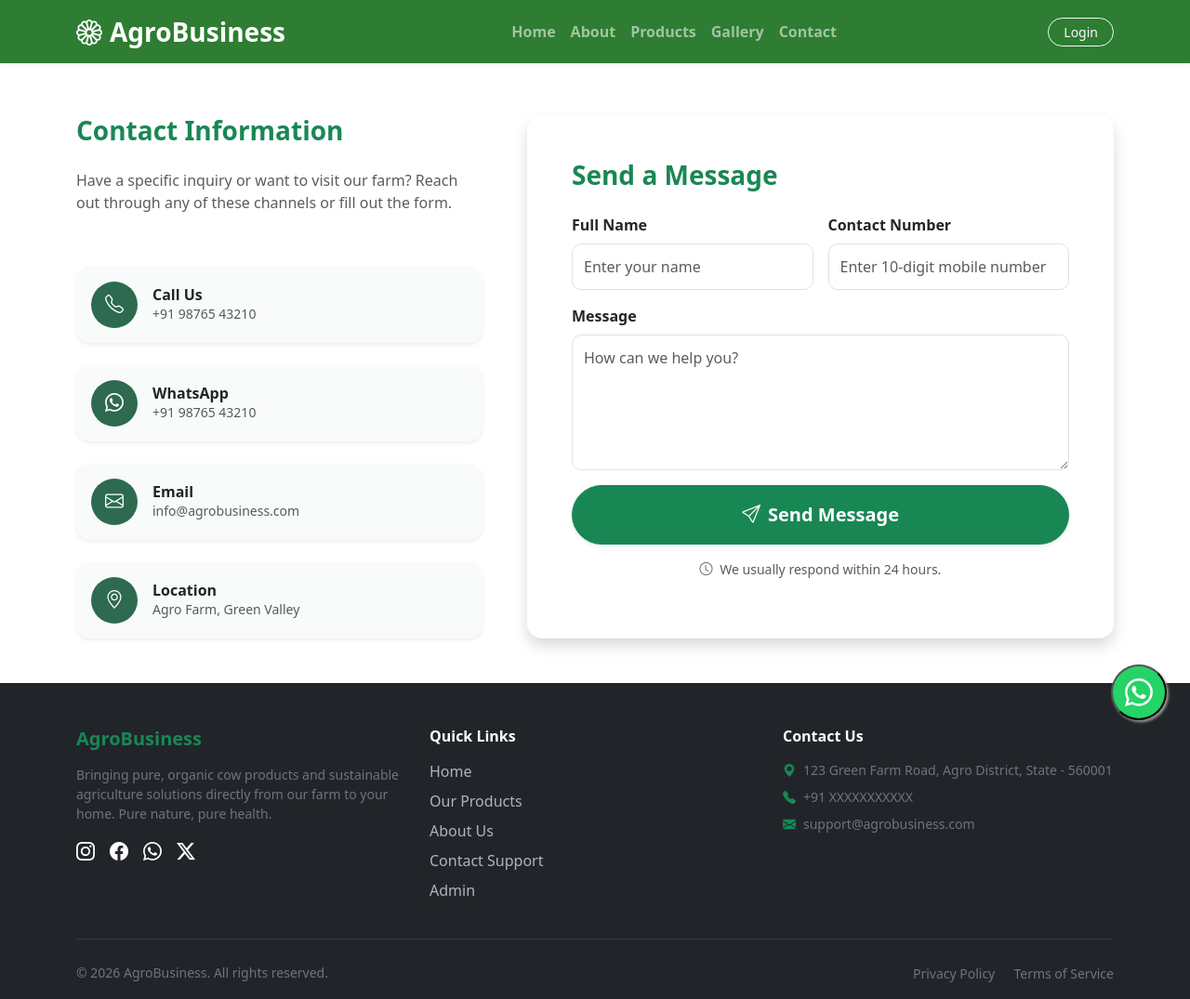
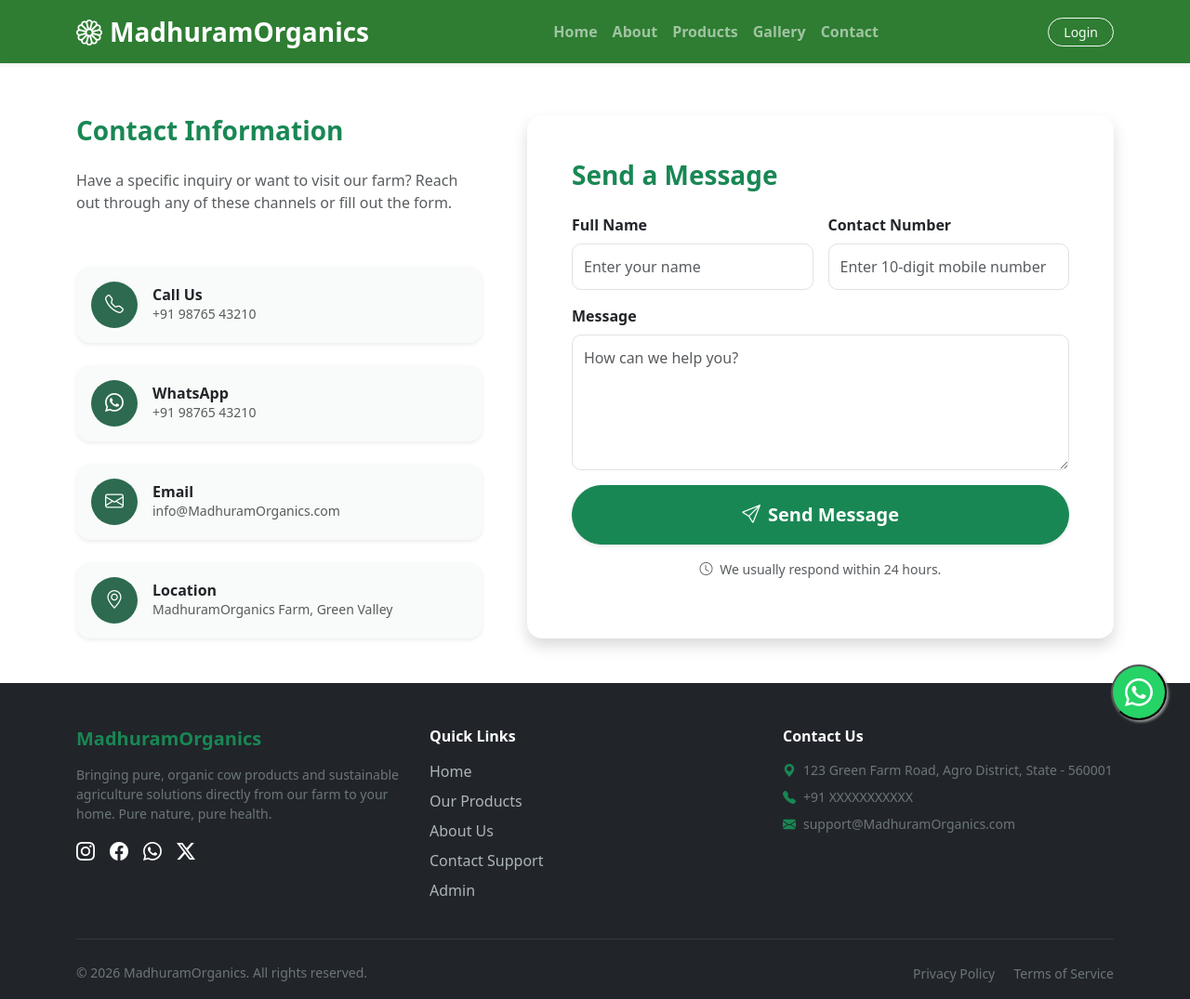
Before and after one commit to MayurChandora/MadhuramOrganics, a Django app: page /contact/ in a window 1280 px wide. Shown: the whole page at 93% size. Run offline with Django 5.2, Linux system fonts and the light colour scheme.

Commit message:
minor changes

```diff
--- a/MadhuramOrganics/asgi.py
+++ b/MadhuramOrganics/asgi.py
@@ -1,5 +1,5 @@
 """
-ASGI config for madhuramagro_site project.
+ASGI config for MadhuramOrganics project.
 
 It exposes the ASGI callable as a module-level variable named ``application``.
 
--- a/MadhuramOrganics/settings.py
+++ b/MadhuramOrganics/settings.py
@@ -1,5 +1,5 @@
 """
-Django settings for madhuramagro_site project.
+Django settings for MadhuramOrganics project.
 
 Generated by 'django-admin startproject' using Django 5.2.7.
 
--- a/MadhuramOrganics/urls.py
+++ b/MadhuramOrganics/urls.py
@@ -1,5 +1,5 @@
 """
-URL configuration for madhuramagro_site project.
+URL configuration for MadhuramOrganics project.
 
 The `urlpatterns` list routes URLs to views. For more information please see:
     https://docs.djangoproject.com/en/5.2/topics/http/urls/
--- a/MadhuramOrganics/wsgi.py
+++ b/MadhuramOrganics/wsgi.py
@@ -1,5 +1,5 @@
 """
-WSGI config for madhuramagro_site project.
+WSGI config for MadhuramOrganics project.
 
 It exposes the WSGI callable as a module-level variable named ``application``.
 
--- a/main/admin.py
+++ b/main/admin.py
@@ -2,10 +2,6 @@
 # from .models import Product, GalleryImage,ProductImage
 # from django.contrib.auth.models import Group
 # admin.site.unregister(Group)
-
-# admin.site.site_header = "AgroBusiness Dashboard"
-# admin.site.site_title = "AgroBusiness Admin"
-# admin.site.index_title = "Manage Products & Gallery"
 
 
 # class ProductImageInline(admin.TabularInline):
--- a/main/static/js/main.js
+++ b/main/static/js/main.js
@@ -36,13 +36,13 @@ function openWhatsAppWithMessage(message) {
 
 //  3) Home Page Button: Direct WhatsApp Chat
 function homeWhatsApp() {
-  const message = "Hello AgroBusiness! I want to place an order. Please share details.";
+  const message = "Hello MadhuramOrganics! I want to place an order. Please share details.";
   openWhatsAppWithMessage(message);
 }
 
 //  4) Product Page Button: Product-specific WhatsApp Message
 function orderWhatsApp(productName) {
-  const message = `Hello AgroBusiness! I'm interested in buying "${productName}". Please share more details.`;
+  const message = `Hello MadhuramOrganics! I'm interested in buying "${productName}". Please share more details.`;
   openWhatsAppWithMessage(message);
 }
 
@@ -68,7 +68,7 @@ function sendToWhatsApp(event) {
   }
 
   let finalMessage =
-    `Hello AgroBusiness!%0A` +
+    `Hello MadhuramOrganics!%0A` +
     `Name: ${name}%0A` +
     `Contact: ${phone}%0A` +
     `Message: ${message}`;
--- a/main/templates/about.html
+++ b/main/templates/about.html
@@ -1,7 +1,7 @@
 
 {% extends "base.html" %}
 {% load static %}
-{% block title %}About Us | AgroBusiness{% endblock %}
+{% block title %}About Us | MadhuramOrganics{% endblock %}
 
 {% block content %}
 
@@ -81,8 +81,8 @@
             </div>
             <div class="col-lg-6">
                 <span class="badge badge-agro mb-3">Our Roots</span>
-                <h2 class="section-title">The Story of AgroBusiness</h2>
-                <p class="text-muted">Founded in the heart of the countryside, AgroBusiness started as a small family farm with just three cows and a commitment to chemical-free agriculture. We believed that the health of our community depended on the purity of what they consume.</p>
+                <h2 class="section-title">The Story of MadhuramOrganics</h2>
+                <p class="text-muted">Founded in the heart of the countryside, MadhuramOrganics started as a small family farm with just three cows and a commitment to chemical-free agriculture. We believed that the health of our community depended on the purity of what they consume.</p>
                 <p class="text-muted">Today, we have grown into a leading provider of organic cow products and sustainable farming solutions, yet our core values remain the same: Respect for nature, ethical treatment of cattle, and uncompromised quality for our customers.</p>
                 <div class="row mt-4">
                     <div class="col-6">
--- a/main/templates/base.html
+++ b/main/templates/base.html
@@ -4,7 +4,7 @@
 <head>
     <meta charset="UTF-8">
     <meta name="viewport" content="width=device-width, initial-scale=1.0">
-    <title>{% block title %}AgroBusiness{% endblock %}</title>
+    <title>{% block title %}MadhuramOrganics{% endblock %}</title>
 
     <link href="https://cdn.jsdelivr.net/npm/bootstrap@5.3.0/dist/css/bootstrap.min.css" rel="stylesheet">
 
@@ -103,7 +103,7 @@ a, button{
     <nav class="navbar navbar-expand-lg navbar-dark bg-agro fixed-top shadow-sm">
         <div class="container">
             <a class="navbar-brand fw-bold fs-3" href="/">
-                <i class="bi bi-flower1 me-2"></i>AgroBusiness
+                <i class="bi bi-flower1 me-2"></i>MadhuramOrganics
             </a>
             <button class="navbar-toggler" type="button" data-bs-toggle="collapse" data-bs-target="#navbarNav" aria-controls="navbarNav" aria-expanded="false" aria-label="Toggle navigation">
                 <span class="navbar-toggler-icon"></span>
@@ -147,7 +147,7 @@ a, button{
         <div class="container">
             <div class="row g-4">
                 <div class="col-lg-4 col-md-6">
-                    <h4 class="h5 fw-bold mb-3 text-success">AgroBusiness</h4>
+                    <h4 class="h5 fw-bold mb-3 text-success">MadhuramOrganics</h4>
                     <p class="small text-secondary">
                         Bringing pure, organic cow products and sustainable agriculture solutions directly from our farm to your home. Pure nature, pure health.
                     </p>
@@ -184,7 +184,7 @@ a, button{
                         </li>
                         <li class="mb-2 d-flex align-items-center">
                             <i class="bi bi-envelope-fill text-success me-2"></i>
-                            support@agrobusiness.com
+                            support@MadhuramOrganics.com
                         </li>
                     </ul>
                 </div>
@@ -194,7 +194,7 @@ a, button{
 
             <div class="row align-items-center">
                 <div class="col-md-6 text-center text-md-start">
-                    <p class="small text-secondary mb-0">&copy; {% now "Y" %} AgroBusiness. All rights reserved.</p>
+                    <p class="small text-secondary mb-0">&copy; {% now "Y" %} MadhuramOrganics. All rights reserved.</p>
                 </div>
                 <div class="col-md-6 text-center text-md-end">
                     <a href="#" class="text-secondary small text-decoration-none me-3">Privacy Policy</a>
--- a/main/templates/contact.html
+++ b/main/templates/contact.html
@@ -1,7 +1,7 @@
 {% extends "base.html" %}
 {% load static %}
 
-{% block title %}Contact Us | AgroBusiness{% endblock %}
+{% block title %}Contact Us | MadhuramOrganics{% endblock %}
 
 {% block content %}
 
@@ -108,7 +108,7 @@
                                     <div class="icon-circle mb-0 me-3"><i class="bi bi-envelope"></i></div>
                                     <div>
                                         <h6 class="fw-bold mb-0">Email</h6>
-                                        <p class="small text-muted mb-0">info@agrobusiness.com</p>
+                                        <p class="small text-muted mb-0">info@MadhuramOrganics.com</p>
                                     </div>
                                 </div>
                             </div>
@@ -119,7 +119,7 @@
                                     <div class="icon-circle mb-0 me-3"><i class="bi bi-geo-alt"></i></div>
                                     <div>
                                         <h6 class="fw-bold mb-0">Location</h6>
-                                        <p class="small text-muted mb-0">Agro Farm, Green Valley</p>
+                                        <p class="small text-muted mb-0">MadhuramOrganics Farm, Green Valley</p>
                                     </div>
                                 </div>
                             </div>
--- a/main/templates/gallery.html
+++ b/main/templates/gallery.html
@@ -1,7 +1,7 @@
 {% extends "base.html" %}
 {% load static %}
 
-{% block title %}Gallery | AgroBusiness{% endblock %}
+{% block title %}Gallery | MadhuramOrganics{% endblock %}
 
 {% block content %}
 <style>
--- a/main/templates/products.html
+++ b/main/templates/products.html
@@ -1,7 +1,7 @@
 {% extends "base.html" %}
 {% load static %}
 
-{% block title %}Products | AgroBusiness{% endblock %}
+{% block title %}Products | MadhuramOrganics{% endblock %}
 
 {% block content %}
 <style>
@@ -327,7 +327,7 @@
     // WhatsApp Ordering Logic
     function orderWhatsApp(productName) {
         const phoneNumber = "919024008767"; // Replace with actual number
-        const message = `Hello AgroBusiness, I'm interested in buying "${productName}". Could you please provide more details?`;
+        const message = `Hello MadhuramOrganics, I'm interested in buying "${productName}". Could you please provide more details?`;
         const encodedMessage = encodeURIComponent(message);
         const whatsappURL = `https://wa.me/${phoneNumber}?text=${encodedMessage}`;
         window.open(whatsappURL, '_blank');
```
